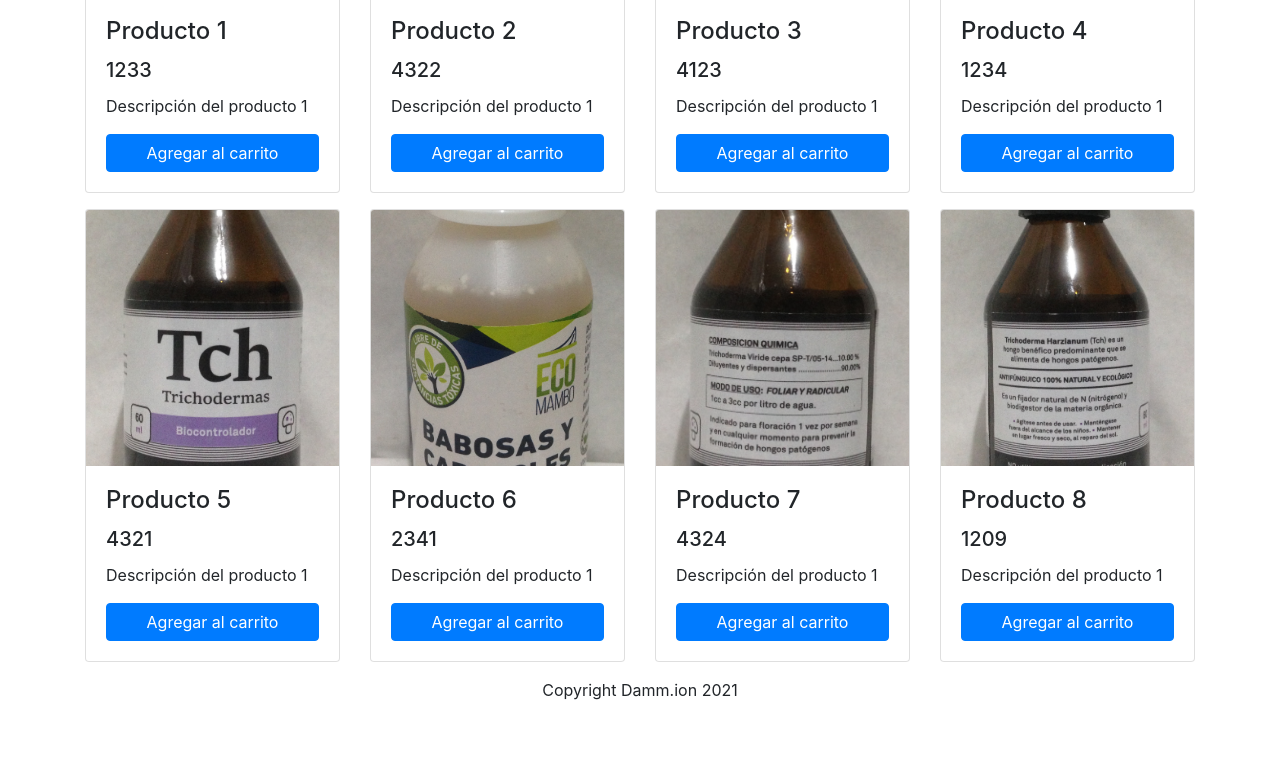
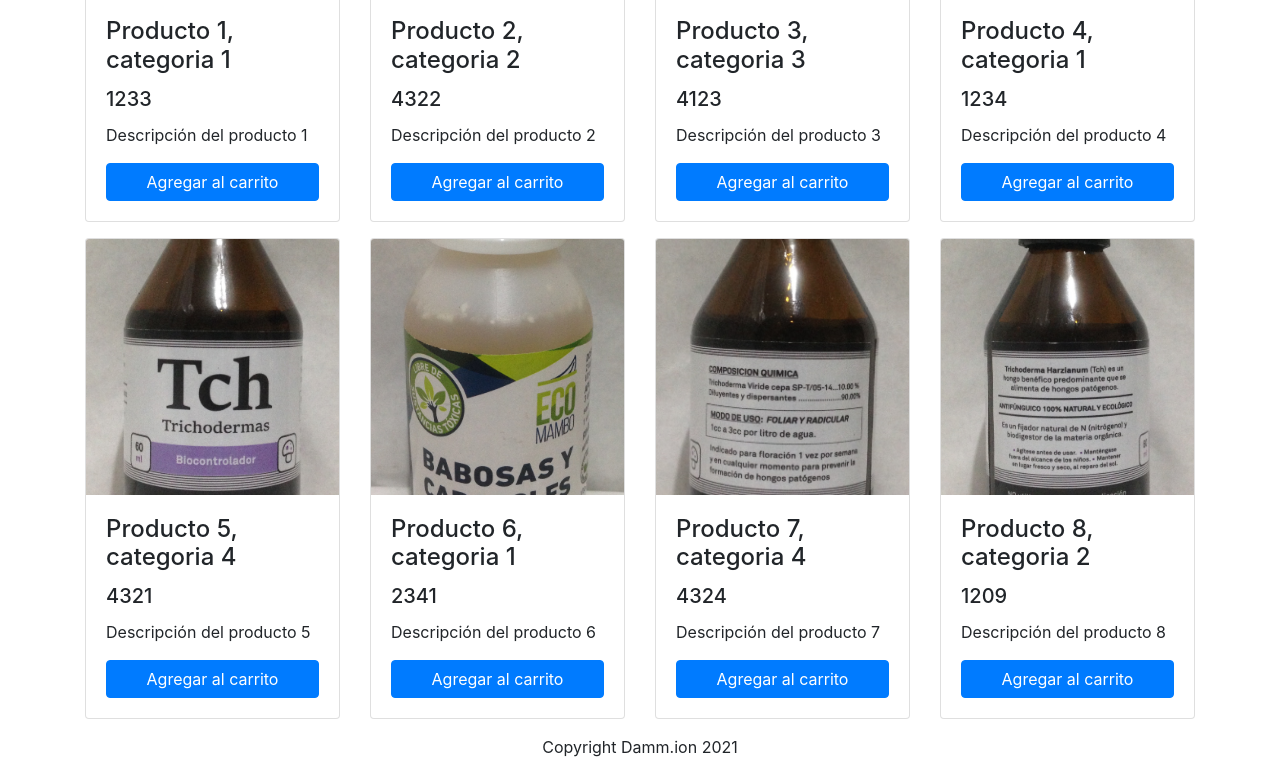
Before and after one commit to damiantuppo/carritoComprasJs, a plain HTML site: page index.html in a window 1280 px wide. Shown: the part 356-1118 px from the top of the page. Before the commit the page ends 1074 px from the top, so only its background shows below. Drawn offline with nearby package versions, Linux system fonts and the light colour scheme.

Commit message:
Pufff, Esto se va a descontrolar!

```diff
--- a/index.html
+++ b/index.html
@@ -96,7 +96,6 @@
     <script src="https://stackpath.bootstrapcdn.com/bootstrap/4.3.1/js/bootstrap.min.js" integrity="sha384-JjSmVgyd0p3pXB1rRibZUAYoIIy6OrQ6VrjIEaFf/nJGzIxFDsf4x0xIM+B07jRM" crossorigin="anonymous"></script>
 
     <!-- Enlaces js propios-->
-    <script src="js/productosJSON.js"></script>
     <script src="js/generadorProductos.js"></script>
 
 </body>
--- a/js/generadorProductos.js
+++ b/js/generadorProductos.js
@@ -2,6 +2,8 @@ var tamanioCarrito;
 var miCarro = JSON.parse(localStorage.getItem("carroCompras"));
 var productos;
 var categorias;
+var codigo = 0;
+
 
 //levantar con ajax los productos para tenerlos disponibles
 $.ajax({
@@ -10,11 +12,11 @@ $.ajax({
   dataType: "json",
   success: function (respuesta) {
     productos = respuesta;
-    MostrarProductos();
+    FiltrarProductos(codigo);
   }
 });
 
-//levantar con ajax los productos para tenerlos disponibles
+//levantar con ajax las categorias para tenerlas disponibles
 $.ajax({
   type: "get",
   url: "../json/categorias.json",
@@ -25,9 +27,37 @@ $.ajax({
   }
 });
 
+
+
 function FiltrarProductos(codigo){
 
-}
+//aca me hubiese gustado optimizar de alguna manera, pero no lo logré
+  $.ajax({
+    type: "get",
+    url: "../json/productos.json",
+    dataType: "json",
+    success: function (respuesta) {
+      productos = respuesta;
+
+    }
+  });
+
+  if (codigo==0){
+    MostrarProductos();
+  }
+    else{
+      for(let i=0;i<productos.length;i++){
+        if(productos[i].categoria != codigo){
+          productos.splice(i, 1);
+          i--;
+
+        }
+
+      }
+      MostrarProductos();
+    }
+  }
+
 
 function MostrarProductos(){
 
@@ -81,7 +111,6 @@ function ArmarCarrito(codigo, cantidad) {
     }
 
 
-
     function carrito (productoId){
       tamanioCarrito = miCarro.length;
 
--- a/json/productos.json
+++ b/json/productos.json
@@ -2,7 +2,7 @@
     {
         "codigo" : "1",
         "categoria" : "1",
-        "titulo" : "Producto 1",
+        "titulo" : "Producto 1, categoria 1",
         "descripcion" : "Descripción del producto 1",
         "precio": 1233,
         "stock" : 5,
@@ -11,8 +11,8 @@
     {
         "codigo" : "2",
         "categoria" : "2",
-        "titulo" : "Producto 2",
-        "descripcion" : "Descripción del producto 1",
+        "titulo" : "Producto 2, categoria 2",
+        "descripcion" : "Descripción del producto 2",
         "precio": 4322,
         "stock" : 23,
         "rutaImg" : "media/producto_2.jpg"
@@ -20,8 +20,8 @@
     {
         "codigo" : "3",
         "categoria" : "3",
-        "titulo" : "Producto 3",
-        "descripcion" : "Descripción del producto 1",
+        "titulo" : "Producto 3, categoria 3",
+        "descripcion" : "Descripción del producto 3",
         "precio": 4123,
         "stock" : 234,
         "rutaImg" : "media/producto_3.jpg"
@@ -29,8 +29,8 @@
     {
         "codigo" : "4",
         "categoria" : "1",
-        "titulo" : "Producto 4",
-        "descripcion" : "Descripción del producto 1",
+        "titulo" : "Producto 4, categoria 1",
+        "descripcion" : "Descripción del producto 4",
         "precio": 1234,
         "stock" : 11,
         "rutaImg" : "media/producto_4.jpg"
@@ -38,8 +38,8 @@
     {
         "codigo" : "5",
         "categoria" : "4",
-        "titulo" : "Producto 5",
-        "descripcion" : "Descripción del producto 1",
+        "titulo" : "Producto 5, categoria 4",
+        "descripcion" : "Descripción del producto 5",
         "precio": 4321,
         "stock" : 432,
         "rutaImg" : "media/producto_5.jpg"
@@ -47,8 +47,8 @@
     {
         "codigo" : "6",
         "categoria" : "1",
-        "titulo" : "Producto 6",
-        "descripcion" : "Descripción del producto 1",
+        "titulo" : "Producto 6, categoria 1",
+        "descripcion" : "Descripción del producto 6",
         "precio": 2341,
         "stock" : 1,
         "rutaImg" : "media/producto_6.jpg"
@@ -56,8 +56,8 @@
     {
         "codigo" : "7",
         "categoria" : "4",
-        "titulo" : "Producto 7",
-        "descripcion" : "Descripción del producto 1",
+        "titulo" : "Producto 7, categoria 4",
+        "descripcion" : "Descripción del producto 7",
         "precio": 4324,
         "stock" : 12,
         "rutaImg" : "media/producto_7.jpg"
@@ -65,8 +65,8 @@
     {
         "codigo" : "8",
         "categoria" : "2",
-        "titulo" : "Producto 8",
-        "descripcion" : "Descripción del producto 1",
+        "titulo" : "Producto 8, categoria 2",
+        "descripcion" : "Descripción del producto 8",
         "precio": 1209,
         "stock" : 4,
         "rutaImg" : "media/producto_8.jpg"
```
Also changed, not shown: carrito.html (+9 -7 lines), js/carrito.js (+13 -16 lines), preguntas.html (added).
